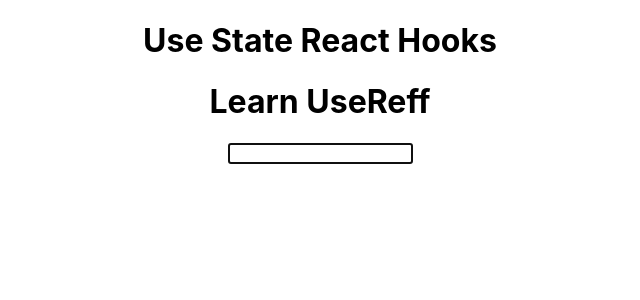
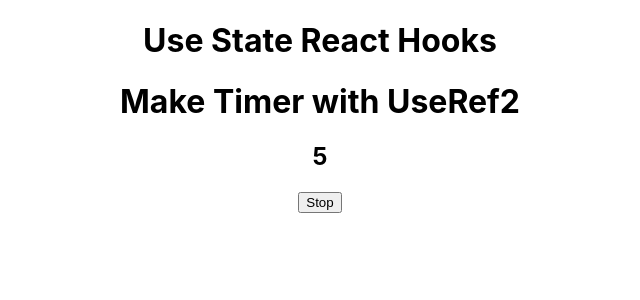
Before and after one commit to hanafiridwan/materi_reactJS, a React (Create React App) app: page / in a window 1280 px wide. Shown: the top 300 px of the page, without its empty margins (320-960 px from the left). Built offline with nearby package versions, Linux system fonts and the light colour scheme.

Commit message:
materi react Hooks useRef2

```diff
--- a/src/App.js
+++ b/src/App.js
@@ -12,6 +12,7 @@ import UseEffect2 from './ReactHooks/UseEffect2';
 import UseReducer from './ReactHooks/UseReducer';
 import UseReducer2 from './ReactHooks/UseReducer2';
 import UseRef from './ReactHooks/UseRef';
+import UseRef2 from './ReactHooks/UseRef2';
 import LearnUseState from './ReactHooks/UseState';
 import UseStateAdvance from './ReactHooks/UseStateAdvance';
 import Renderinglist from './Renderinglist/Renderinglist';
@@ -95,7 +96,8 @@ const App = () => {
       {/* <UseReducer2 /> */}
       {/* <UseEffect /> */}
       {/* <UseEffect2 /> */}
-      <UseRef />
+      {/* <UseRef /> */}
+      <UseRef2 />
     </div>
 
   );
--- /dev/null
+++ b/src/ReactHooks/UseRef2.jsx
@@ -0,0 +1,30 @@
+import React, { useEffect, useState, useRef } from 'react'
+
+const UseRef2 = () => {
+    const[timer, setTimer] = useState(0)
+
+    const intervalRev = useRef() //dengan ini kita bisa membuat semua bagian di useEffect bisa digunakan.
+
+    useEffect(() => {
+        intervalRev.current = setInterval(() => {
+            setTimer(prev => prev+1)
+        }, 1000) //dibaca mengatur interval waktu agar setiap 1 detik setTimer yang sebelumnya 0 di tambah 1. lalu buat clearing agar saat browser di refresh akan kembali ke angka 0, dengan menambahkan const dan sebuah variabel.
+
+        return () => {
+            clearInterval(intervalRev.current)
+        }
+
+    }, []) //kenapa setTimer nya dimasukan kedalam useEffect, karena agar saat browser di refresh timernya langsung jalan.
+
+  return (
+    <div>
+      <h1>Make Timer with UseRef2</h1>
+      <h2>{timer}</h2>
+      <button onClick={() => clearInterval(intervalRev.current)}>Stop</button>
+      {/* kenapa interval dari clearInterval ini tidak terdefinisi? Padahal ada di dalam useEffect?
+      dalam bahasa Js ada yang namanya scope, jadi karena intervel ini dijalankan didalam useEffect jadi tidak bisa dijalankan diluar useEffect itu. agar bisa terpanggil kita harus buat interval useEffect ini menjadi referensi dengan membuat usRef lagi. */}
+    </div>
+  )
+}
+
+export default UseRef2
```
